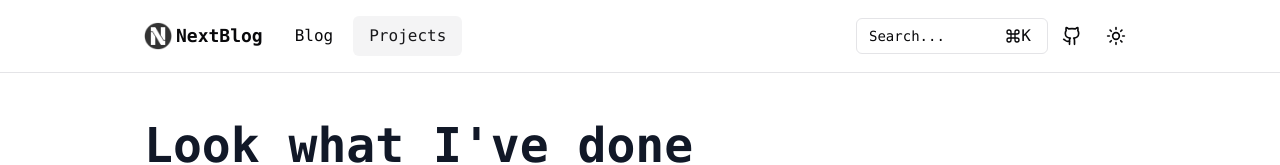
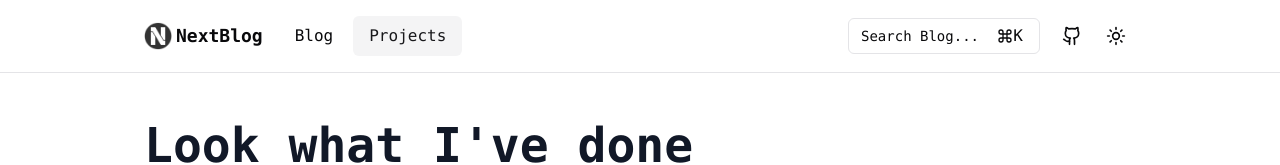
Before and after one commit to imyuanli/next-blog, a Next.js app: page /project in a window 1280 px wide. Shown: the top 165 px of the page. Built offline with nearby package versions, Linux system fonts and the light colour scheme.

Commit message:
fix: fix ui

```diff
--- a/plugins/search/index.tsx
+++ b/plugins/search/index.tsx
@@ -26,12 +26,12 @@ const Search = () => {
     return (
         <>
             <div className={'hidden md:block'}>
-                <Button className={'w-48 justify-between'} size={'sm'}
+                <Button className={'w-48 justify-between mr-2'} size={'sm'}
                         variant={'outline'}
                         onClick={() => {
                             setOpen(true)
                         }}>
-                    Search...
+                    Search Blog...
                     <div className={'p-1 flex justify-center items-center'}>
                         <Command size={16}/>
                         <span className={'text-base'}>K</span>
```
